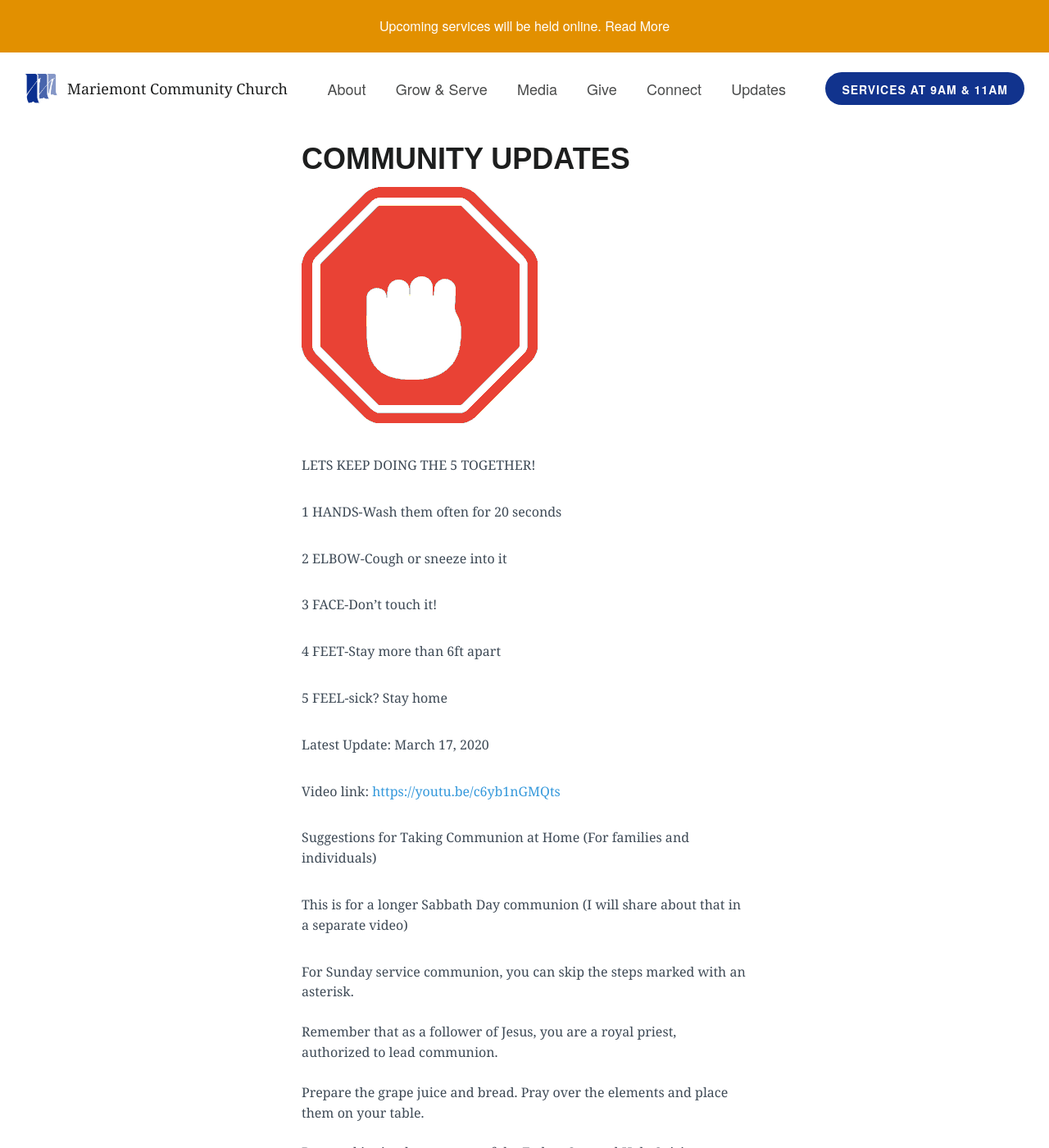
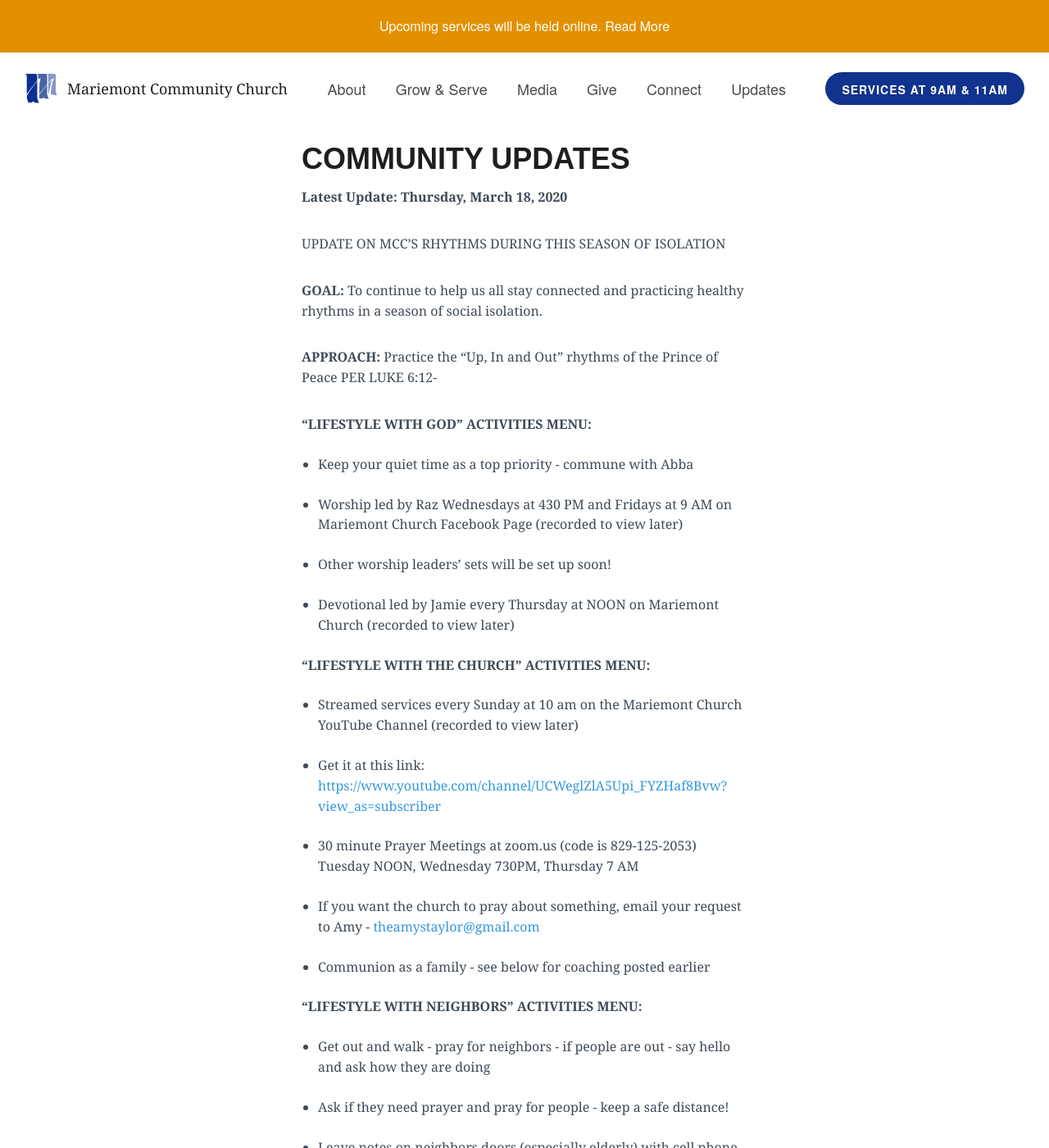
Before and after one commit to lukemoderwell/mariemont, a Jekyll site: the page built from updates.markdown, in a window 1280 px wide and 1400 px high. Shown: the whole window at 82% size. Built offline with Jekyll 4.4.1, drawn with Linux system fonts in a browser that asks for light colours; nearby versions of some CDN libraries; some of the changed text lies outside the part shown.

Commit message:
Updated Updates

```diff
--- a/updates.markdown
+++ b/updates.markdown
@@ -9,20 +9,58 @@
 
 ## Community Updates
 
+**Latest Update: Thursday, March 18, 2020**
+
+UPDATE ON MCC’S RHYTHMS DURING THIS SEASON OF ISOLATION
+
+**GOAL:** To continue to help us all stay connected and practicing healthy rhythms in a season of social isolation.
+
+**APPROACH:** Practice the "Up, In and Out" rhythms of the Prince of Peace PER LUKE 6:12-
+
+**"LIFESTYLE WITH GOD” ACTIVITIES MENU:**
+
+- Keep your quiet time as a top priority - commune with Abba
+
+- Worship led by Raz Wednesdays at 430 PM and Fridays at 9 AM on Mariemont Church Facebook Page (recorded to view later)
+
+- Other worship leaders’ sets will be set up soon!
+
+- Devotional led by Jamie every Thursday at NOON on Mariemont Church (recorded to view later)
+
+**“LIFESTYLE WITH THE CHURCH” ACTIVITIES MENU:**
+
+- Streamed services every Sunday at 10 am on the Mariemont Church YouTube Channel (recorded to view later)
+
+- Get it at this link: [https://www.youtube.com/channel/UCWeglZlA5Upi_FYZHaf8Bvw?view_as=subscriber](https://www.youtube.com/channel/UCWeglZlA5Upi_FYZHaf8Bvw?view_as=subscriber)
+
+- 30 minute Prayer Meetings at zoom.us (code is 829-125-2053) Tuesday NOON, Wednesday 730PM, Thursday 7 AM
+
+- If you want the church to pray about something, email your request to Amy - [theamystaylor@gmail.com](http://theamystaylor@gmail.com)
+
+- Communion as a family - see below for coaching posted earlier
+
+**“LIFESTYLE WITH NEIGHBORS” ACTIVITIES MENU:**
+
+- Get out and walk - pray for neighbors - if people are out - say hello and ask how they are doing
+
+- Ask if they need prayer and pray for people - keep a safe distance!
+
+- Leave notes on neighbors doors (especially elderly) with cell phone and your willingness to run errands or pray
+
+
 ![fivefingerhand.gif](/uploads/fivefingerhand.gif)
 
+**LETS KEEP DOING THE 5 TOGETHER!**
 
-LETS KEEP DOING THE 5 TOGETHER!
+1 **HANDS**-Wash them often for 20 seconds
 
-1 HANDS-Wash them often for 20 seconds
+2 **ELBOW**-Cough or sneeze into it
 
-2 ELBOW-Cough or sneeze into it
+3 **FACE**-Don't touch it!
 
-3 FACE-Don't touch it!
+4 **FEET**-Stay more than 6ft apart
 
-4 FEET-Stay more than 6ft apart
-
-5 FEEL-sick? Stay home
+5 **FEEL**-sick? Stay home
 
 Latest Update: March 17, 2020
 
```
